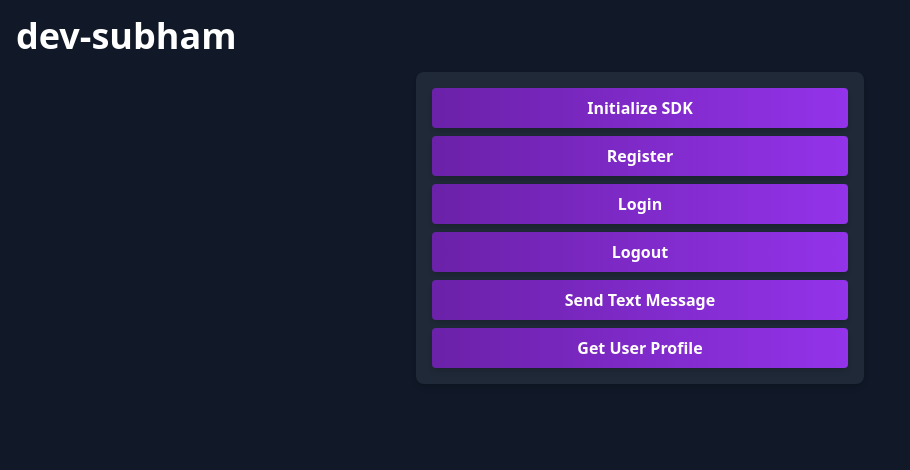
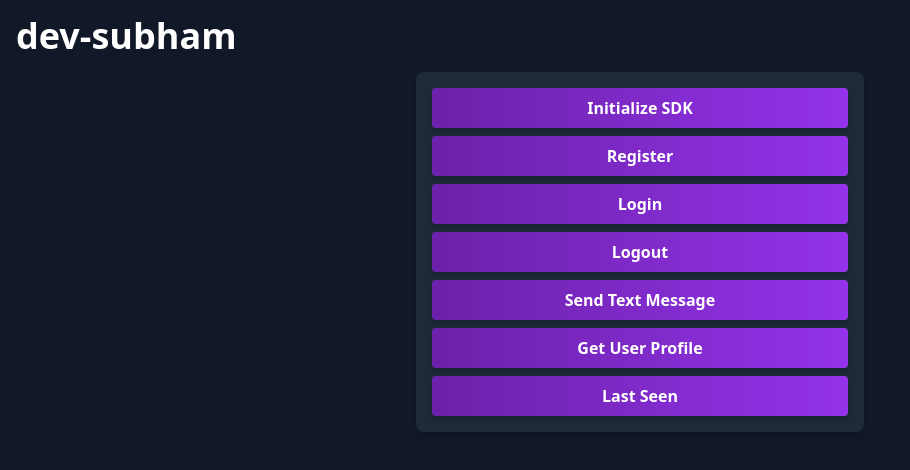
Before and after one commit to Subham-Maity/chat-application, a React (Create React App) app in the folder client/: page / in a window 1280 px wide. Shown: the top 470 px of the page, without its empty margins (0-910 px from the left). Built offline with nearby package versions, Linux system fonts and the light colour scheme.

Commit message:
Last seen Features

```diff
--- a/client/src/reactIntegration.js
+++ b/client/src/reactIntegration.js
@@ -11,7 +11,7 @@ function ReactIntegration() {
     }
   }
 
-  //User Profile Details
+  //User Profile Details Listener
   const userProfileListener = async (res) => {
     console.log("User Profile Listener", res);
   };
@@ -77,6 +77,13 @@ function ReactIntegration() {
     console.log("Profile Details", profileDetails);
   };
 
+  //Last Seen Time
+  const LastSeen = async () => {
+    const userJid = SDK.getJid("8985454546");
+    let lastSeen = await SDK.getLastSeen(userJid.userJid);
+    console.log("Last Seen", lastSeen);
+  };
+
   //Button For Operations
   return (
     <div className="bg-gray-900 text-white min-h-screen">
@@ -121,6 +128,13 @@ function ReactIntegration() {
         >
           Get User Profile
         </button>
+
+        <button
+          onClick={LastSeen}
+          className="bg-gradient-to-r from-purple-800 to-purple-600 hover:from-purple-900 hover:to-purple-700 text-white font-bold mt-2 py-2 px-4 rounded w-full shadow-md"
+        >
+          Last Seen
+        </button>
       </div>
     </div>
   );
```
